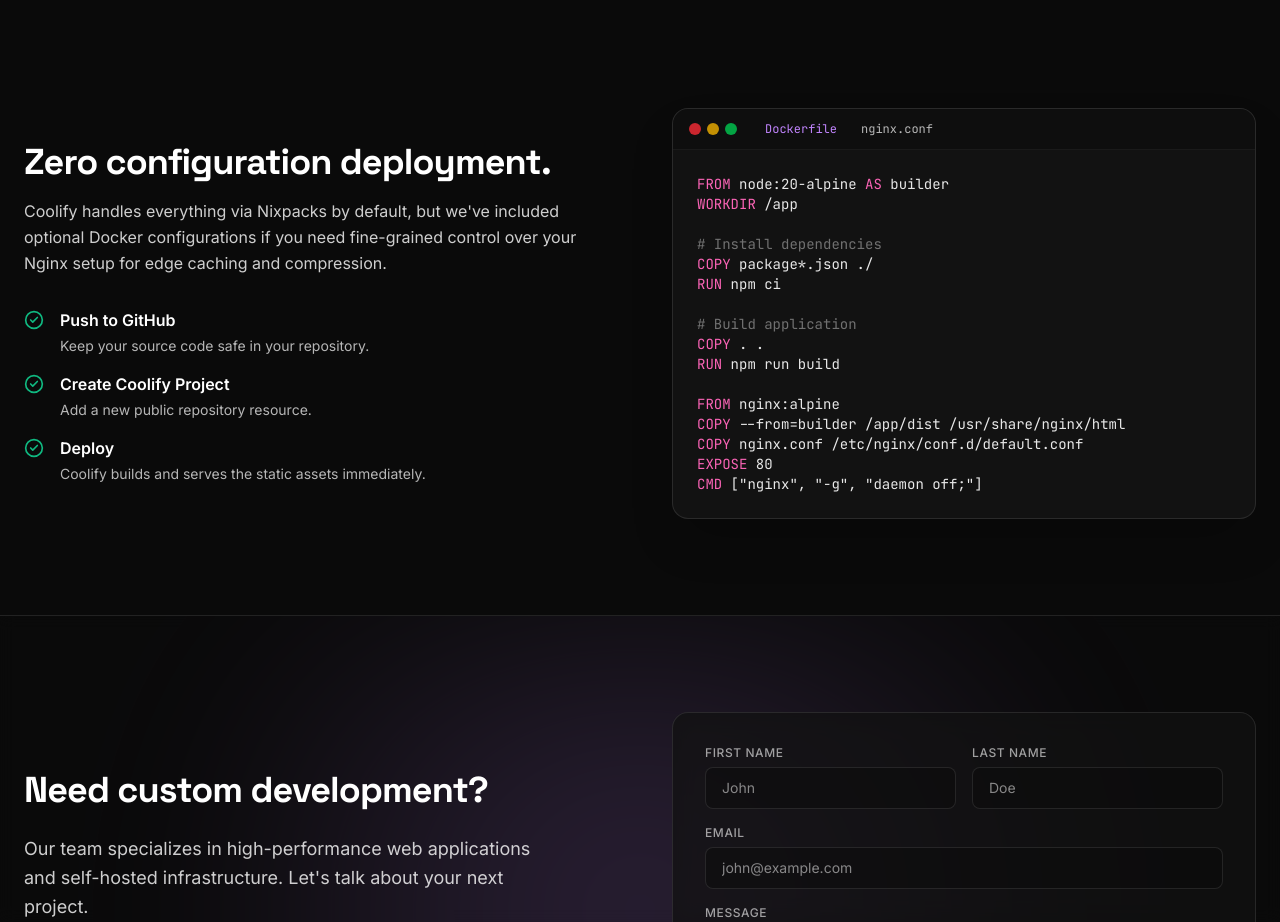
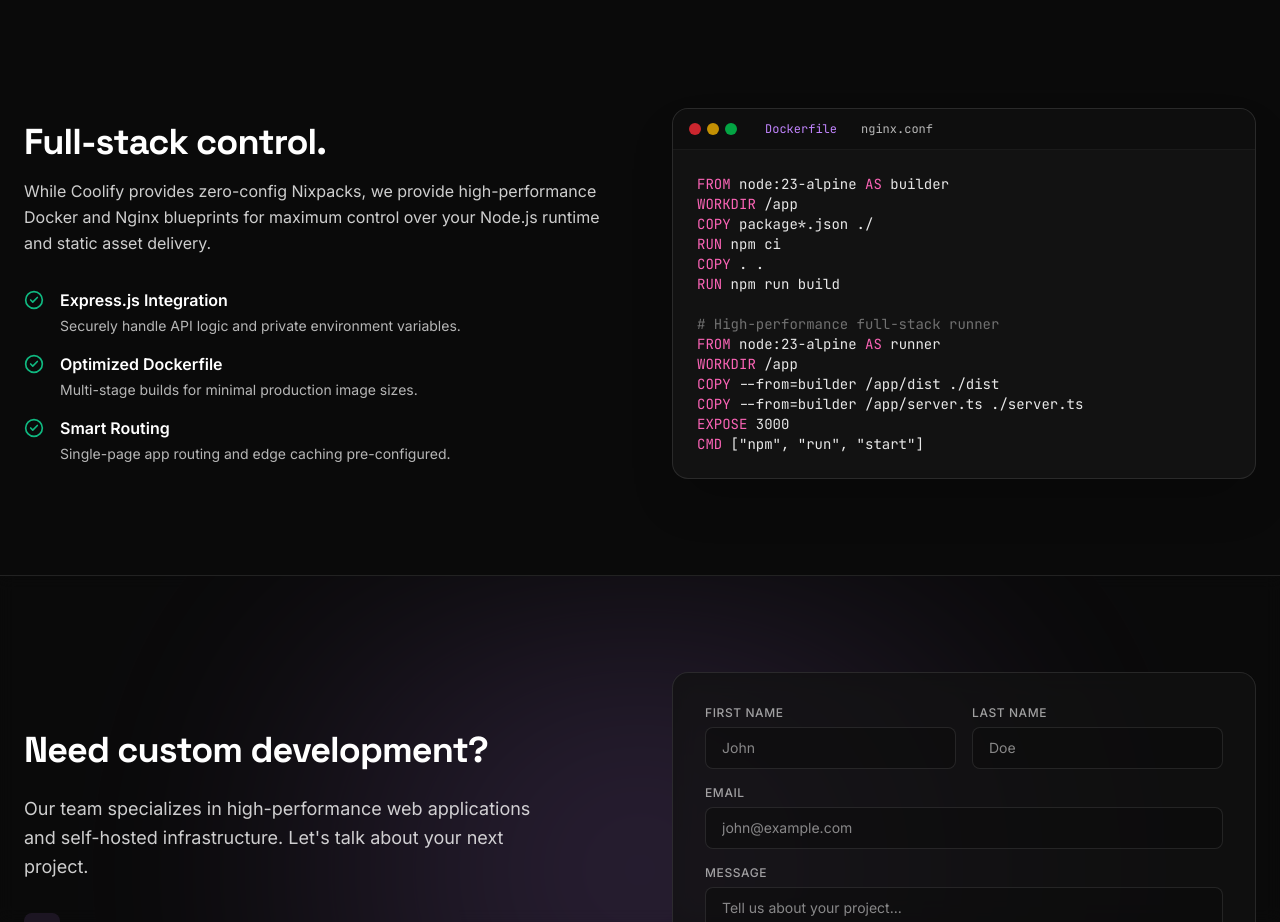
Before and after one commit to applh/Coolify-vite-react-01, a React (Vite) app: page / in a window 1280 px wide. Shown: the part 1420-2342 px from the top of the page. Built offline with nearby package versions, Linux system fonts and the light colour scheme.

Commit message:
feat: Update home page copy for full-stack control
Refine the home page copy to better highlight the full-stack control offered by the starter. Emphasize the integration of Express.js and the advanced deployment options (Docker, Nginx) alongside Nixpacks.

```diff
--- a/src/pages/Home.tsx
+++ b/src/pages/Home.tsx
@@ -111,31 +111,31 @@
             viewport={{ once: true }}
             transition={{ duration: 0.6 }}
           >
-            <h2 className="font-display text-3xl sm:text-4xl font-bold tracking-tight mb-4">Zero configuration deployment.</h2>
+            <h2 className="font-display text-3xl sm:text-4xl font-bold tracking-tight mb-4">Full-stack control.</h2>
             <p className="text-white/80 mb-8 leading-relaxed">
-              Coolify handles everything via Nixpacks by default, but we've included optional Docker configurations if you need fine-grained control over your Nginx setup for edge caching and compression.
+              While Coolify provides zero-config Nixpacks, we provide high-performance Docker and Nginx blueprints for maximum control over your Node.js runtime and static asset delivery.
             </p>
 
             <div className="space-y-4">
               <div className="flex items-start gap-4">
                 <CheckCircle2 className="w-5 h-5 text-accent shrink-0 mt-0.5" aria-hidden="true" />
                 <div>
-                  <h3 className="font-semibold mb-1">Push to GitHub</h3>
-                  <p className="text-sm text-white/70">Keep your source code safe in your repository.</p>
+                  <h3 className="font-semibold mb-1">Express.js Integration</h3>
+                  <p className="text-sm text-white/70">Securely handle API logic and private environment variables.</p>
                 </div>
               </div>
               <div className="flex items-start gap-4">
                 <CheckCircle2 className="w-5 h-5 text-accent shrink-0 mt-0.5" aria-hidden="true" />
                 <div>
-                  <h3 className="font-semibold mb-1">Create Coolify Project</h3>
-                  <p className="text-sm text-white/70">Add a new public repository resource.</p>
+                  <h3 className="font-semibold mb-1">Optimized Dockerfile</h3>
+                  <p className="text-sm text-white/70">Multi-stage builds for minimal production image sizes.</p>
                 </div>
               </div>
               <div className="flex items-start gap-4">
                 <CheckCircle2 className="w-5 h-5 text-accent shrink-0 mt-0.5" aria-hidden="true" />
                 <div>
-                  <h3 className="font-semibold mb-1">Deploy</h3>
-                  <p className="text-sm text-white/70">Coolify builds and serves the static assets immediately.</p>
+                  <h3 className="font-semibold mb-1">Smart Routing</h3>
+                  <p className="text-sm text-white/70">Single-page app routing and edge caching pre-configured.</p>
                 </div>
               </div>
             </div>
@@ -174,22 +174,20 @@
               {activeTab === 'docker' ? (
                 <pre className="!bg-transparent !p-0 m-0">
                   <code>
-<span className="text-pink-400">FROM</span> node:20-alpine <span className="text-pink-400">AS</span> builder{'\n'}
+<span className="text-pink-400">FROM</span> node:23-alpine <span className="text-pink-400">AS</span> builder{'\n'}
 <span className="text-pink-400">WORKDIR</span> /app{'\n'}
-{'\n'}
-<span className="text-white/40"># Install dependencies</span>{'\n'}
 <span className="text-pink-400">COPY</span> package*.json ./{'\n'}
 <span className="text-pink-400">RUN</span> npm ci{'\n'}
-{'\n'}
-<span className="text-white/40"># Build application</span>{'\n'}
 <span className="text-pink-400">COPY</span> . .{'\n'}
 <span className="text-pink-400">RUN</span> npm run build{'\n'}
 {'\n'}
-<span className="text-pink-400">FROM</span> nginx:alpine{'\n'}
-<span className="text-pink-400">COPY</span> --from=builder /app/dist /usr/share/nginx/html{'\n'}
-<span className="text-pink-400">COPY</span> nginx.conf /etc/nginx/conf.d/default.conf{'\n'}
-<span className="text-pink-400">EXPOSE</span> 80{'\n'}
-<span className="text-pink-400">CMD</span> ["nginx", "-g", "daemon off;"]
+<span className="text-white/40"># High-performance full-stack runner</span>{'\n'}
+<span className="text-pink-400">FROM</span> node:23-alpine <span className="text-pink-400">AS</span> runner{'\n'}
+<span className="text-pink-400">WORKDIR</span> /app{'\n'}
+<span className="text-pink-400">COPY</span> --from=builder /app/dist ./dist{'\n'}
+<span className="text-pink-400">COPY</span> --from=builder /app/server.ts ./server.ts{'\n'}
+<span className="text-pink-400">EXPOSE</span> 3000{'\n'}
+<span className="text-pink-400">CMD</span> ["npm", "run", "start"]
                   </code>
                 </pre>
               ) : (
@@ -197,18 +195,14 @@
                   <code>
 <span className="text-[#3b82f6]">server</span> {'{'}{'\n'}
 {'  '}<span className="text-primary-300">listen</span> 80;{'\n'}
-{'  '}<span className="text-primary-300">server_name</span> localhost;{'\n'}
 {'  '}<span className="text-primary-300">root</span> /usr/share/nginx/html;{'\n'}
-{'  '}<span className="text-primary-300">index</span> index.html;{'\n'}
 {'\n'}
-{'  '}<span className="text-[#3b82f6]">location</span> / {'{'}{'\n'}
-{'    '}<span className="text-primary-300">try_files</span> $uri $uri/ /index.html;{'\n'}
-{'  '}{'}'}{'\n'}
+{'  '}<span className="text-white/40"># Gzip & SPA handling</span>{'\n'}
+{'  '}<span className="text-primary-300">try_files</span> $uri $uri/ /index.html;{'\n'}
 {'\n'}
-{'  '}<span className="text-white/40"># Cache static assets</span>{'\n'}
-{'  '}<span className="text-[#3b82f6]">location</span> ~* \.(js|css|png|jpg|jpeg|gif|ico)$ {'{'}{'\n'}
+{'  '}<span className="text-[#3b82f6]">location</span> ~* \.(js|css|png|jpg|jpeg|gif|ico|svg)$ {'{'}{'\n'}
 {'    '}<span className="text-primary-300">expires</span> 1y;{'\n'}
-{'    '}<span className="text-primary-300">add_header</span> Cache-Control "public, no-transform";{'\n'}
+{'    '}<span className="text-primary-300">add_header</span> Cache-Control "public, no-transform, immutable";{'\n'}
 {'  '}{'}'}{'\n'}
 {'}'}
                   </code>
```
